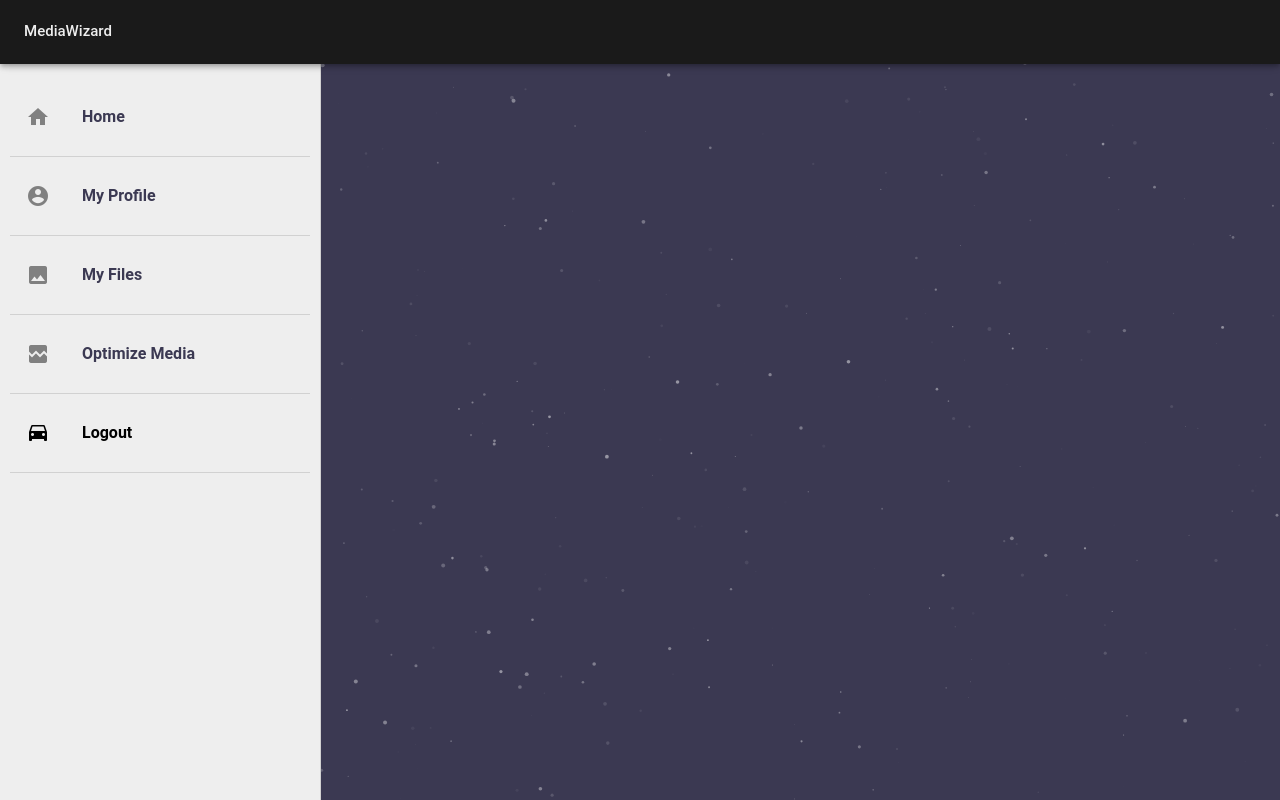
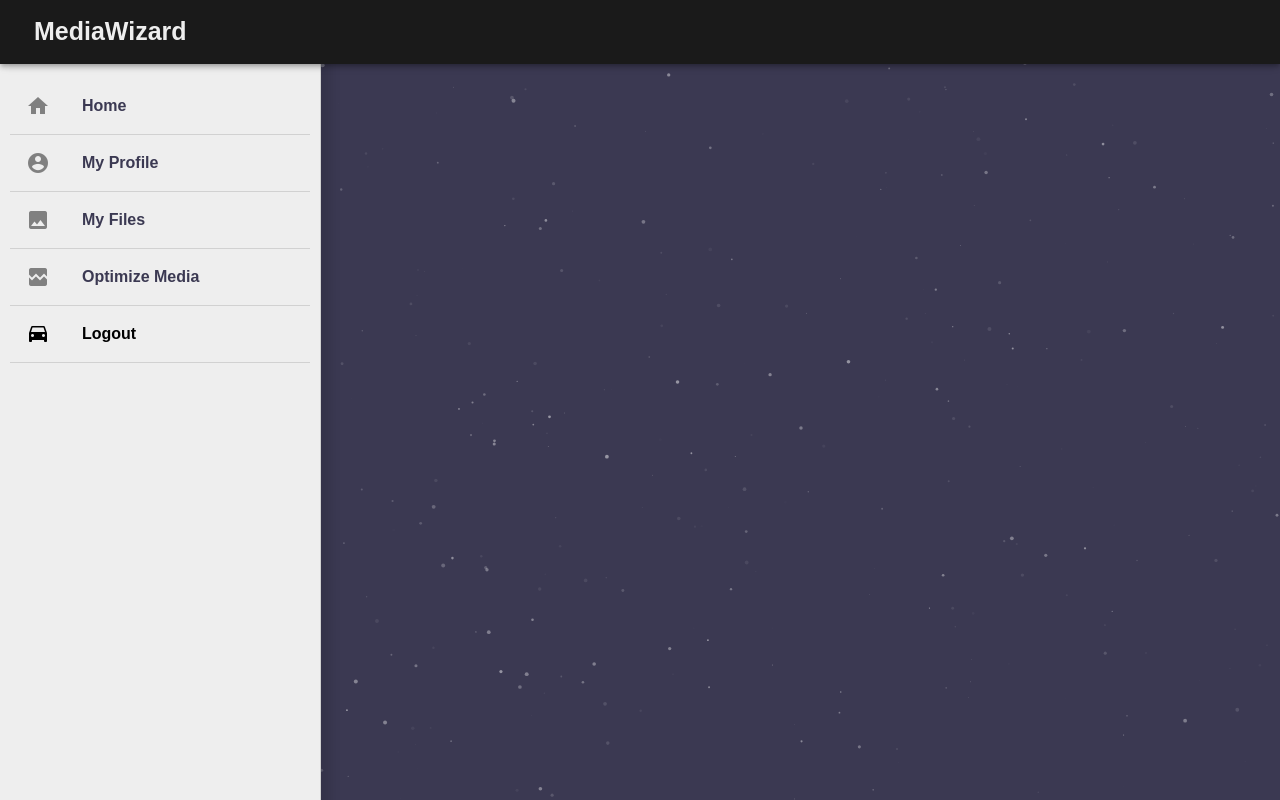
Before and after one commit to Ben-Kincaid/mediawizard, a React app in the folder app/: page /logout in a window 1280 px wide. Built offline with nearby package versions, Linux system fonts and the light colour scheme.

Commit message:
boxshadow added to sidebar and headertext font-size fixes

```diff
--- a/app/public/index.html
+++ b/app/public/index.html
@@ -11,6 +11,7 @@
     -->
     <link rel="manifest" href="%PUBLIC_URL%/manifest.json">
     <link rel="shortcut icon" href="%PUBLIC_URL%/favicon.ico">
+    <link href="https://fonts.googleapis.com/css?family=Montserrat:400,500,700,800" rel="stylesheet">
     <!--
       Notice the use of %PUBLIC_URL% in the tags above.
       It will be replaced with the URL of the `public` folder during the build.
--- a/app/src/bundles/Header/HeaderContainer.js
+++ b/app/src/bundles/Header/HeaderContainer.js
@@ -12,7 +12,10 @@ const styles = theme => ({
         position: 'fixed',
     },
     headerText: {
-        color: '#eee'
+        color: '#eee',
+        fontSize: '2.5em',
+        fontWeight: 'bold',
+        paddingLeft: '10px',
     }
 })
 
--- a/app/src/bundles/Sidebar/SidebarContainer.js
+++ b/app/src/bundles/Sidebar/SidebarContainer.js
@@ -53,6 +53,7 @@ const styles = theme => ({
         padding: '4.4em 1rem 2rem',
         zIndex: '1',
         fontSize: '16px',
+        boxShadow: '0px 0px 10px 10px rgba(0, 0, 0, 0.1)',
         '@media(max-width: 950px)': {
             width: '230px'
         }
--- a/app/src/bundles/Sidebar/components/DrawerListItem.js
+++ b/app/src/bundles/Sidebar/components/DrawerListItem.js
@@ -22,6 +22,7 @@ const styles = theme => ({
     itemText: {
         color: '#3b3952',
         fontWeight: 'bold',
+        margin: '5px 0',
     },
     divider: {
         background: 'red',
--- a/app/src/index.js
+++ b/app/src/index.js
@@ -23,7 +23,9 @@ const theme = createMuiTheme({
         }
     },
     typography: {
+
         htmlFontSize: '10px',
+        fontFamily: 'Montseratt, sans-serif',
         header: {
             color: '#eee',
             large: {
```
